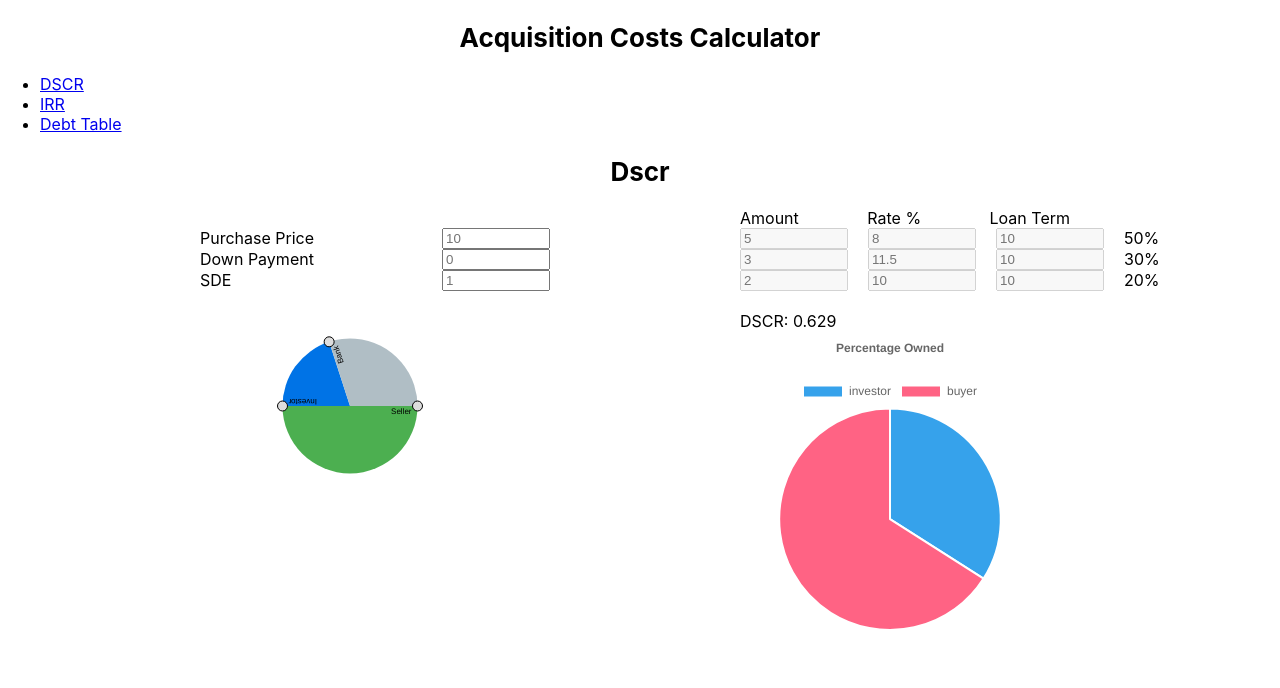
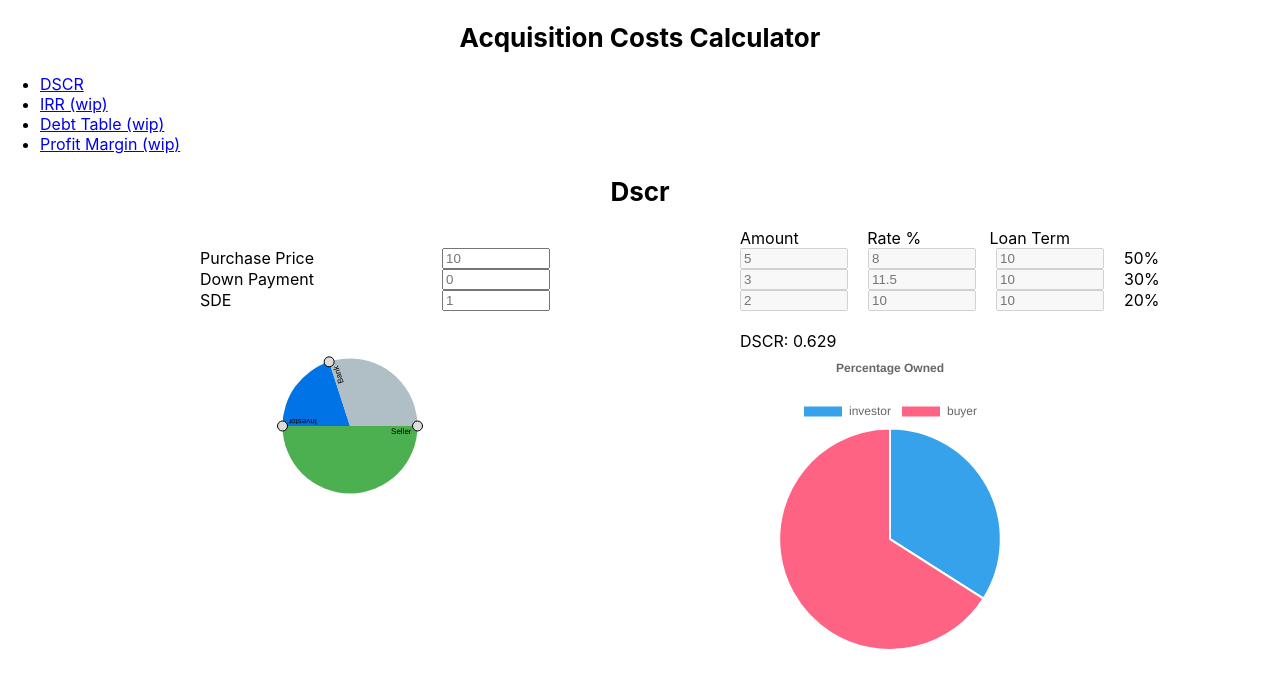
Before and after one commit to TheCoderNamedBridget/AcquisitionCostCalculator, a React (Create React App) app: page / in a window 1280 px wide. Shown: the top 688 px of the page. Built offline with nearby package versions, Linux system fonts and the light colour scheme.

Commit message:
re-organize files

```diff
--- a/src/App.tsx
+++ b/src/App.tsx
@@ -1,9 +1,10 @@
 import './App.css';
 import { InputsProvider } from './Inputs/InputsContext';
 import Dscr from './Pages/Dscr';
-import DebtTable from './components/DebtTable';
+import DebtTable from './Pages/DebtTable';
 import Irr from './Pages/Irr';
 import { BrowserRouter as Router, Routes, Route, Link } from 'react-router-dom';
+import ProfitMarginGraph from './Pages/ProfitMarginGraph';
 
 function App() {
   return (
@@ -13,8 +14,9 @@ function App() {
         <nav>
           <ul>
             <li><Link to="/">DSCR</Link></li>
-            <li><Link to="/irr">IRR</Link></li>
-            <li><Link to="/debt-table">Debt Table</Link></li>
+            <li><Link to="/irr">IRR (wip)</Link></li>
+            <li><Link to="/debt-table">Debt Table (wip)</Link></li>
+            <li><Link to="/profit-margin-graph">Profit Margin (wip)</Link></li>
           </ul>
         </nav>
 
@@ -27,6 +29,7 @@ function App() {
             maxIterations={100}
           />} />
           <Route path="/debt-table" element={<DebtTable />} />
+          <Route path="/profit-margin-graph" element={<ProfitMarginGraph />} />
         </Routes>
       </Router>
     </InputsProvider>
```
Also changed, not shown: src/Pages/DebtTable.tsx (renamed from src/components/DebtTable.tsx), src/Pages/ProfitMarginGraph.tsx (renamed from src/components/ProfitMarginGraph.tsx).
